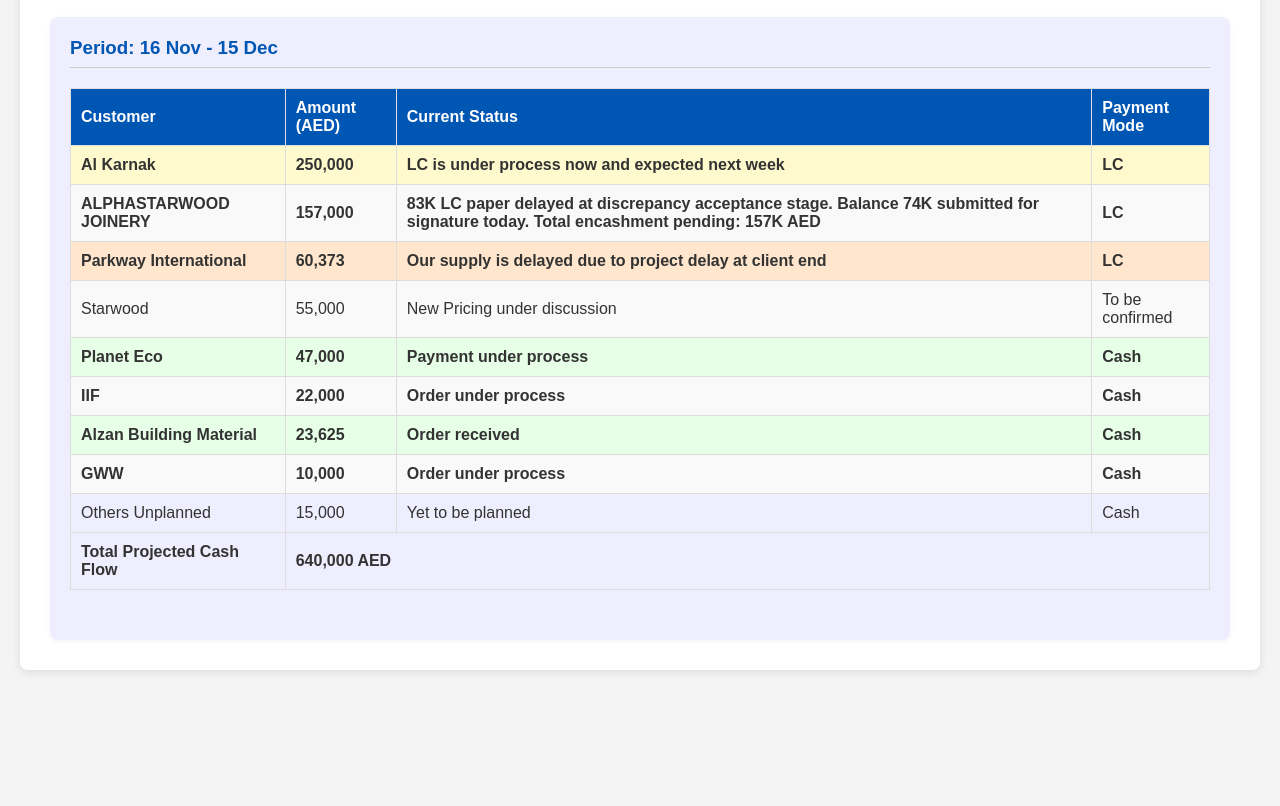
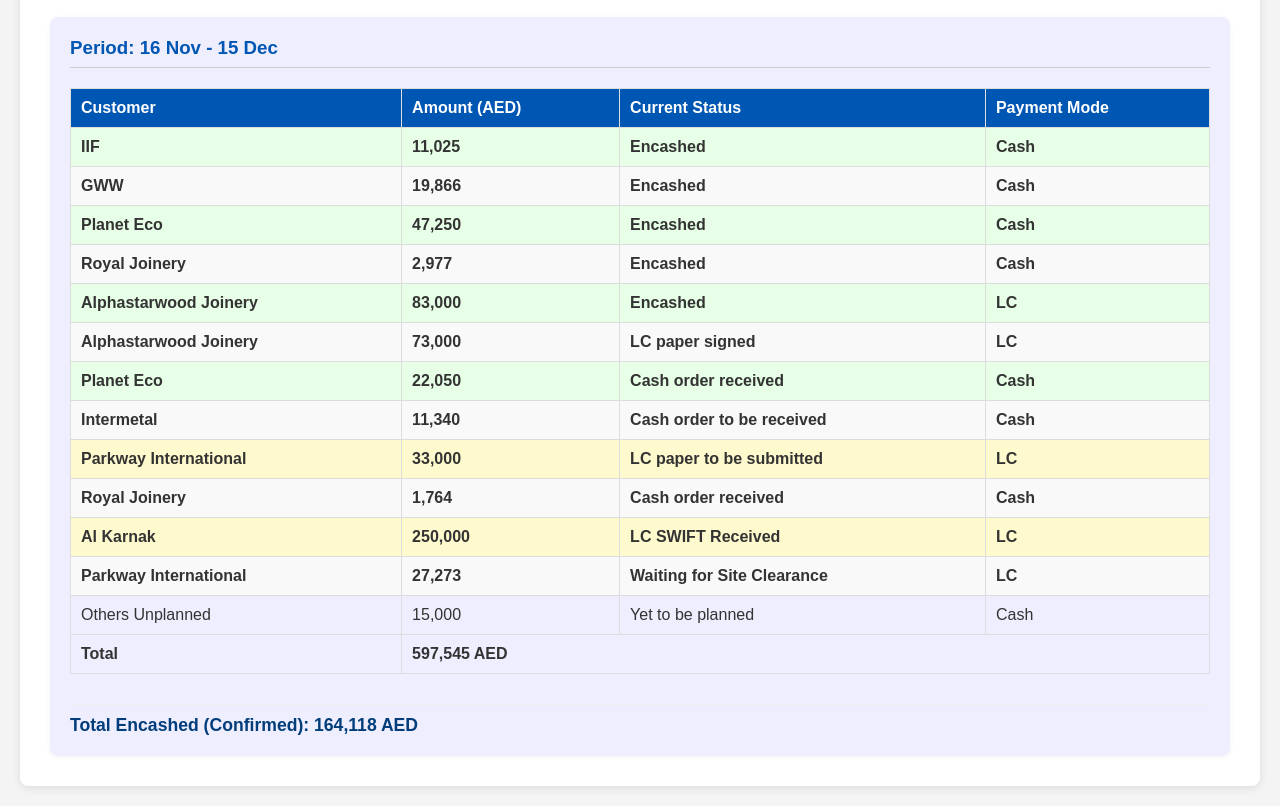
Before and after one commit to SDH22/SWICF, a plain HTML site: page docs/index.html in a window 1280 px wide. Shown: the part 645-1451 px from the top of the page. Before the commit the page ends 1335 px from the top, so only its background shows below. Drawn offline with Linux system fonts and the light colour scheme.

Commit message:
Update index.html

```diff
--- a/docs/index.html
+++ b/docs/index.html
@@ -167,7 +167,6 @@
                 <div class="scenario-item"><strong>SCENARIO 1:</strong> 640,000 AED (OPTIMISTIC CASE)</div>
                 <div class="scenario-item"><strong>SCENARIO 2:</strong> 590,000 AED (BASE CASE)</div>
                 <div class="scenario-item"><strong>SCENARIO 3:</strong> 537,625 AED (CONSERVATIVE CASE)</div>
-                <!-- Removed Current Encashment Status -->
             </div>
         </div>
 
@@ -186,23 +185,96 @@
                         </tr>
                     </thead>
                     <tbody>
-                        <tr class="bold-row in-process"><td>Al Karnak</td><td>250,000</td><td>LC is under process now and expected next week</td><td>LC</td></tr>
-                        <tr class="bold-row in-process"><td>ALPHASTARWOOD JOINERY</td><td>157,000</td><td>83K LC paper delayed at discrepancy acceptance stage. Balance 74K submitted for signature today. Total encashment pending: 157K AED</td><td>LC</td></tr>
-                        <tr class="delayed"><td>Parkway International</td><td>60,373</td><td>Our supply is delayed due to project delay at client end</td><td>LC</td></tr>
-                        <tr><td>Starwood</td><td>55,000</td><td>New Pricing under discussion</td><td>To be confirmed</td></tr>
-                        <tr class="new-update"><td>Planet Eco</td><td>47,000</td><td>Payment under process</td><td>Cash</td></tr>
-                        <tr class="new-update"><td>IIF</td><td>22,000</td><td>Order under process</td><td>Cash</td></tr>
-                        <tr class="new-update"><td>Alzan Building Material</td><td>23,625</td><td>Order received</td><td>Cash</td></tr>
-                        <tr class="new-update"><td>GWW</td><td>10,000</td><td>Order under process</td><td>Cash</td></tr>
-                        <tr><td>Others Unplanned</td><td>15,000</td><td>Yet to be planned</td><td>Cash</td></tr>
+                        <tr class="encashed">
+                            <td>IIF</td>
+                            <td>11,025</td>
+                            <td>Encashed</td>
+                            <td>Cash</td>
+                        </tr>
+                        <tr class="encashed">
+                            <td>GWW</td>
+                            <td>19,866</td>
+                            <td>Encashed</td>
+                            <td>Cash</td>
+                        </tr>
+                        <tr class="encashed">
+                            <td>Planet Eco</td>
+                            <td>47,250</td>
+                            <td>Encashed</td>
+                            <td>Cash</td>
+                        </tr>
+                        <tr class="encashed">
+                            <td>Royal Joinery</td>
+                            <td>2,977</td>
+                            <td>Encashed</td>
+                            <td>Cash</td>
+                        </tr>
+                        <tr class="encashed">
+                            <td>Alphastarwood Joinery</td>
+                            <td>83,000</td>
+                            <td>Encashed</td>
+                            <td>LC</td>
+                        </tr>
+                        <tr class="bold-row in-process">
+                            <td>Alphastarwood Joinery</td>
+                            <td>73,000</td>
+                            <td>LC paper signed</td>
+                            <td>LC</td>
+                        </tr>
+                        <tr class="new-update">
+                            <td>Planet Eco</td>
+                            <td>22,050</td>
+                            <td>Cash order received</td>
+                            <td>Cash</td>
+                        </tr>
+                        <tr class="new-update">
+                            <td>Intermetal</td>
+                            <td>11,340</td>
+                            <td>Cash order to be received</td>
+                            <td>Cash</td>
+                        </tr>
+                        <tr class="in-process">
+                            <td>Parkway International</td>
+                            <td>33,000</td>
+                            <td>LC paper to be submitted</td>
+                            <td>LC</td>
+                        </tr>
+                        <tr class="new-update">
+                            <td>Royal Joinery</td>
+                            <td>1,764</td>
+                            <td>Cash order received</td>
+                            <td>Cash</td>
+                        </tr>
+                        <tr class="bold-row in-process">
+                            <td>Al Karnak</td>
+                            <td>250,000</td>
+                            <td>LC SWIFT Received</td>
+                            <td>LC</td>
+                        </tr>
+                        <tr class="delayed">
+                            <td>Parkway International</td>
+                            <td>27,273</td>
+                            <td>Waiting for Site Clearance</td>
+                            <td>LC</td>
+                        </tr>
+                        <tr>
+                            <td>Others Unplanned</td>
+                            <td>15,000</td>
+                            <td>Yet to be planned</td>
+                            <td>Cash</td>
+                        </tr>
                     </tbody>
                     <tfoot>
                         <tr>
-                            <td><strong>Total Projected Cash Flow</strong></td>
-                            <td colspan="3"><strong>640,000 AED</strong></td>
+                            <td><strong>Total</strong></td>
+                            <td colspan="3"><strong>597,545 AED</strong></td>
                         </tr>
                     </tfoot>
                 </table>
+
+                <div class="total-encashment">
+                    <strong>Total Encashed (Confirmed):</strong> 164,118 AED
+                </div>
             </div>
         </div>
 
```
